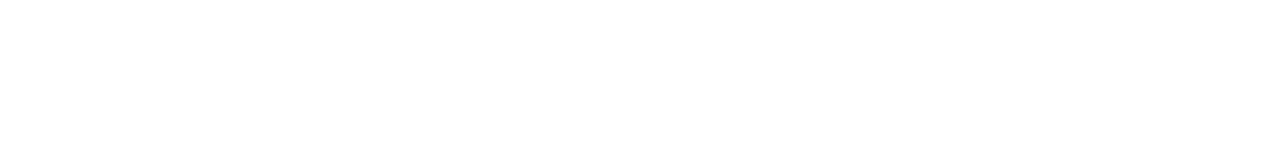
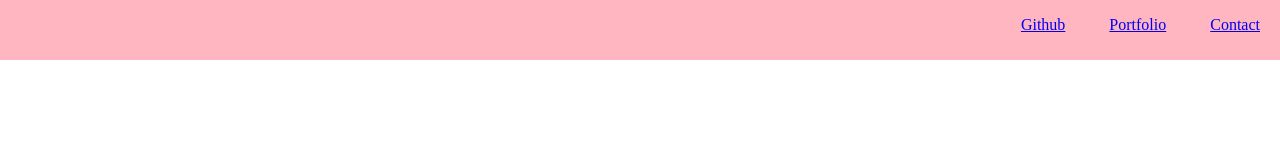
Before and after one commit to samamiraa/01-Mini-Project, a plain HTML site: page index.html in a window 1280 px wide. Drawn offline with Linux system fonts and the light colour scheme.

Commit message:
navigation bar 3 links display inline

```diff
--- a/assets/style.css
+++ b/assets/style.css
@@ -0,0 +1,21 @@
+* {
+  margin: 0px;
+  padding: 0px;
+}
+
+li {
+  display: inline;
+  padding: 0px 20px;
+  text-decoration: none;
+}
+
+header {
+  height: 60px;
+  width: 100%;
+  background: lightpink;
+  line-height: 50px;
+}
+
+.text-right {
+  text-align: right;
+}
--- a/index.html
+++ b/index.html
@@ -6,5 +6,13 @@
         <title>My Landing Page</title>
     </head>
 
-
+    <header>
+        <nav class="text-right">
+            <ul>
+                <li><a href="https://github.com/">Github</a></li>
+                <li><a href="#">Portfolio</a></li>
+                <li><a href="#contact">Contact</a></li>
+            </ul>
+        </nav>
+    </header>
 </html>
```
